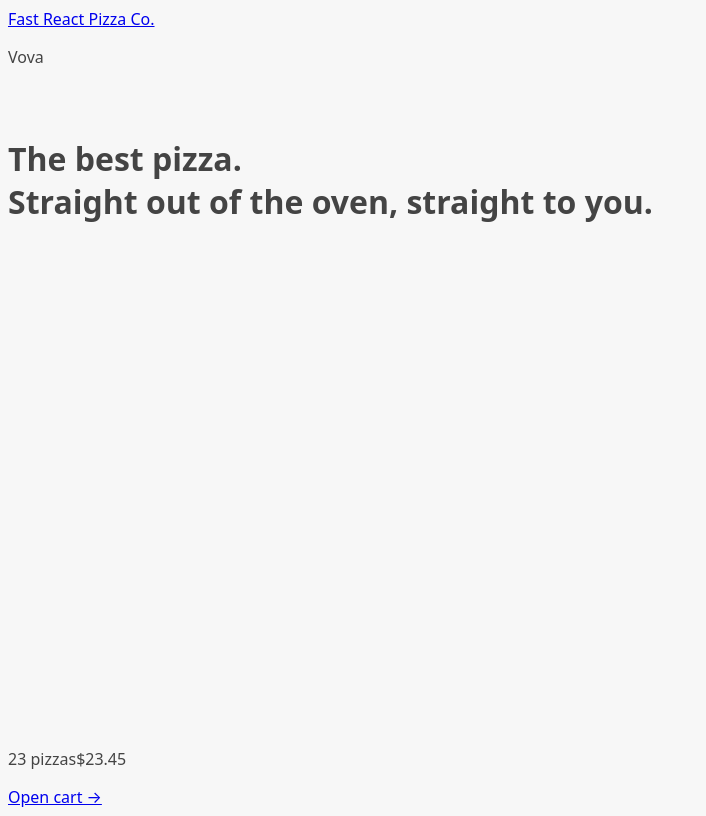
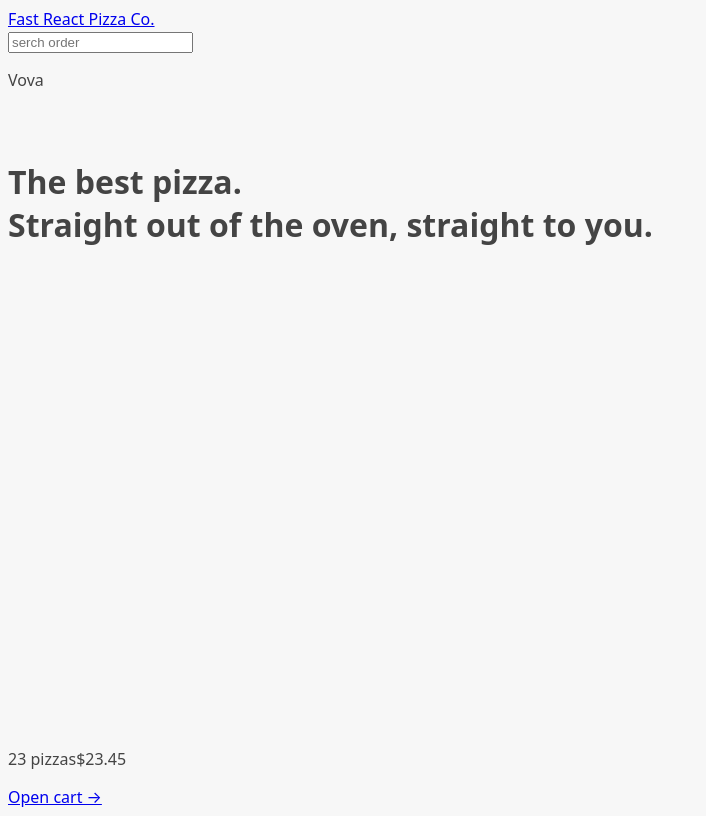
Before and after one commit to tihii-wg/fast-react-pizza, a React (Vite) app: page / in a window 1280 px wide. Shown: the whole page, without its empty margins (0-706 px from the left). Built offline with nearby package versions, Linux system fonts and the light colour scheme.

Commit message:
serch order

```diff
--- a/src/App.jsx
+++ b/src/App.jsx
@@ -5,7 +5,7 @@ import { createBrowserRouter, RouterProvider } from "react-router-dom";
 import Home from "./ui/Home";
 import Menu, { loader as menuLoader } from "./features/menu/Menu";
 import Cart from "./features/cart/Cart";
-import Order from "./features/cart/Cart";
+import Order from "./features/order/Order"
 import CreateOrder from "./features/order/CreateOrder";
 import AppLayout from "./ui/AppLayout";
 import Error from "./ui/Error";
@@ -28,7 +28,7 @@ const router = createBrowserRouter([
       { path: "/cart", element: <Cart /> },
       {
         path: "/order/:id",
-        element: <Order />,
+			element: <Order/>,
         errorElement: <Error />,
       },
       { path: "/order/new", element: <CreateOrder /> },
--- a/src/features/order/Order.jsx
+++ b/src/features/order/Order.jsx
@@ -7,7 +7,7 @@ import {
   calcMinutesLeft,
   formatCurrency,
   formatDate,
-} from "../../utils/helpers";
+} from "../../util/helpers";
 
 const order = {
   id: "ABCDEF",
@@ -46,15 +46,8 @@ const order = {
 
 function Order() {
   // Everyone can search for all orders, so for privacy reasons we're gonna gonna exclude names or address, these are only for the restaurant staff
-  const {
-    id,
-    status,
-    priority,
-    priorityPrice,
-    orderPrice,
-    estimatedDelivery,
-    cart,
-  } = order;
+  const { status, priority, priorityPrice, orderPrice, estimatedDelivery } =
+    order;
   const deliveryIn = calcMinutesLeft(estimatedDelivery);
 
   return (
@@ -86,4 +79,6 @@ function Order() {
   );
 }
 
+
+
 export default Order;
--- a/src/ui/Error.jsx
+++ b/src/ui/Error.jsx
@@ -5,7 +5,6 @@ import { useNavigate, useRouteError } from "react-router-dom";
 function Error() {
   const navigate = useNavigate();
   const error = useRouteError();
-  console.log(error);
 
   return (
     <div>
--- a/src/ui/Header.jsx
+++ b/src/ui/Header.jsx
@@ -1,13 +1,14 @@
 // eslint-disable-next-line no-unused-vars
 import React from "react";
 
-
 import { Link } from "react-router-dom";
+import SerchOrder from "./SerchOrder";
 
 function Header() {
   return (
     <header>
       <Link to="/">Fast React Pizza Co.</Link>
+      <SerchOrder />
       <p>Vova</p>
     </header>
   );
--- /dev/null
+++ b/src/ui/SerchOrder.jsx
@@ -0,0 +1,27 @@
+// eslint-disable-next-line no-unused-vars
+import React from "react";
+import { useState } from "react";
+import { useNavigate } from "react-router-dom";
+
+function SerchOrder() {
+  const [query, setQuery] = useState("");
+  const navigate = useNavigate();
+
+  function handleSubmit(e) {
+    e.preventDefault();
+    navigate(`/order/${query}`);
+    setQuery("");
+  }
+
+  return (
+    <form onSubmit={handleSubmit}>
+      <input
+        placeholder="serch order"
+        value={query}
+        onChange={(e) => setQuery(e.target.value)}
+      ></input>
+    </form>
+  );
+}
+
+export default SerchOrder;
```
